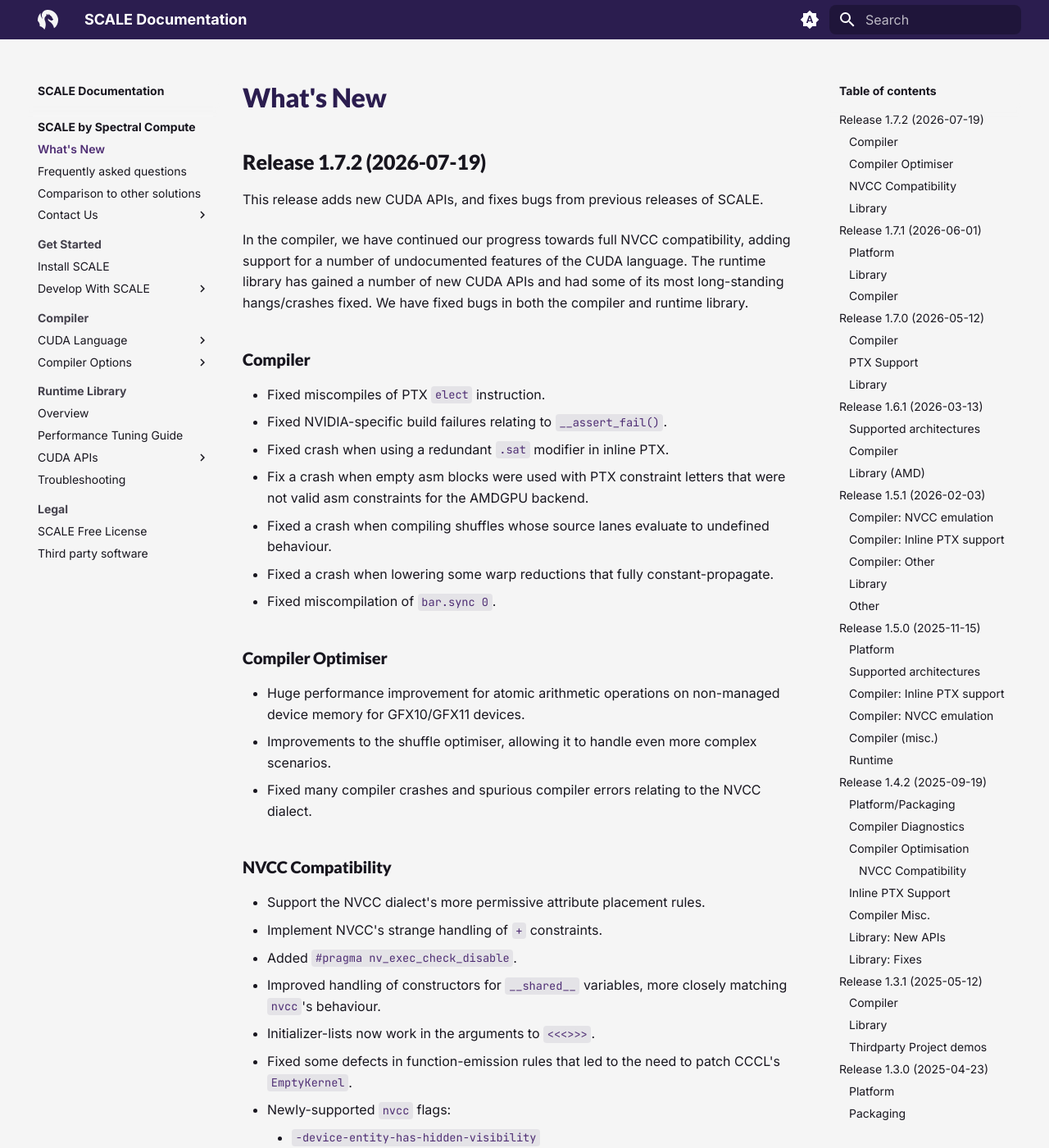
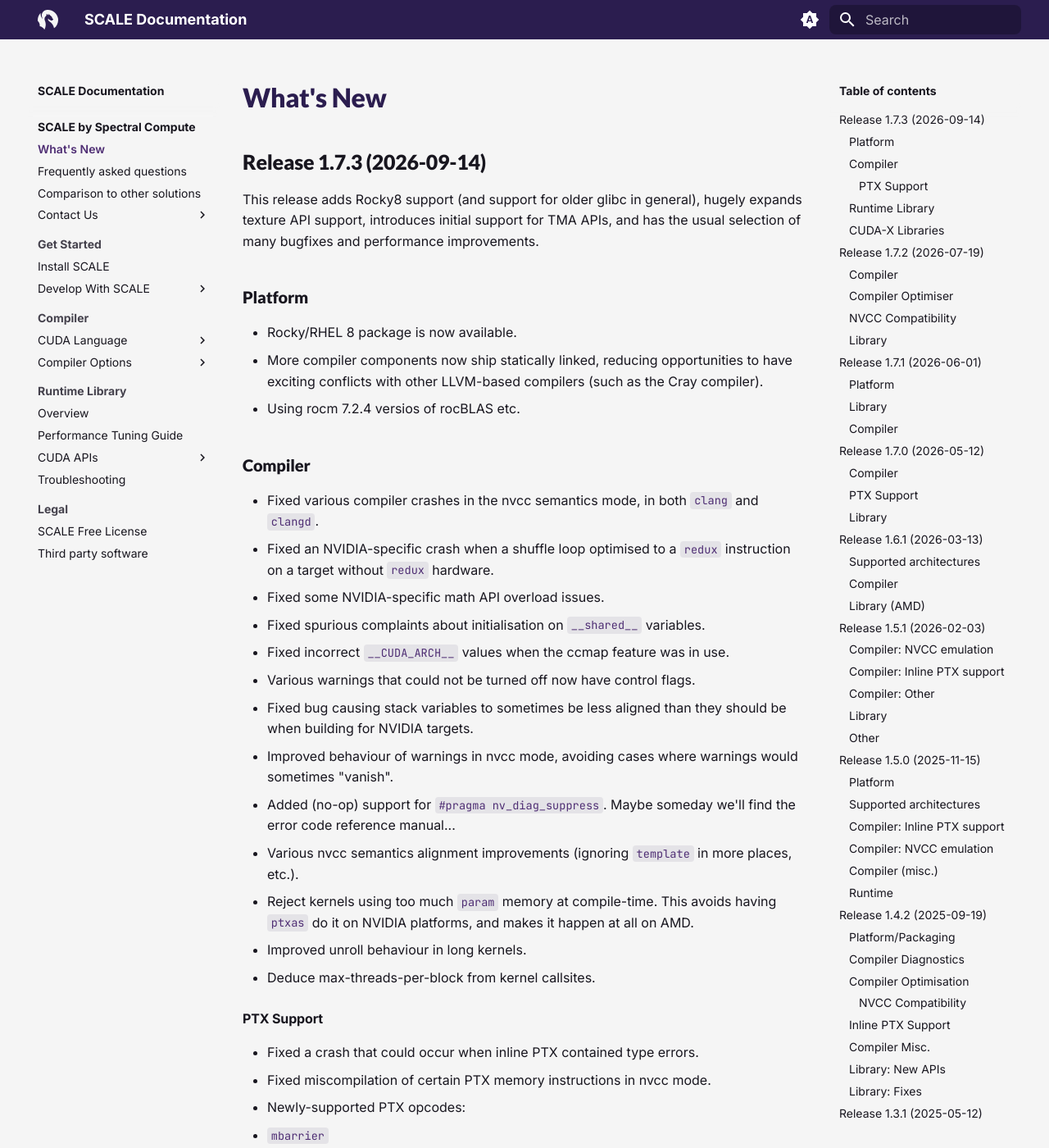
Before and after one commit to spectral-compute/scale-docs, an MkDocs documentation site: the page built from docs/manual/changelogs/whats-new.md, in a window 1280 px wide and 1400 px high. Shown: the whole window at 82% size. Built offline with MkDocs 1.6.1 and Material for MkDocs 9.7.7, drawn with Linux system fonts in a browser that asks for light colours; the version menu is left out; some of the changed text lies outside the part shown.

Commit message:
Changelog 1.7.3

```diff
--- a/docs/manual/changelogs/whats-new.md
+++ b/docs/manual/changelogs/whats-new.md
@@ -1,4 +1,95 @@
 # What's New
+
+## Release 1.7.3 (2026-09-14)
+
+This release adds Rocky8 support (and support for older glibc in general), hugely
+expands texture API support, introduces initial support for TMA APIs, and has the
+usual selection of many bugfixes and performance improvements.
+
+### Platform
+
+- Rocky/RHEL 8 package is now available.
+- More compiler components now ship statically linked, reducing opportunities to have
+  exciting conflicts with other LLVM-based compilers (such as the Cray compiler).
+- Using rocm 7.2.4 versios of rocBLAS etc.
+
+### Compiler
+
+- Fixed various compiler crashes in the nvcc semantics mode, in both `clang`
+  and `clangd`.
+- Fixed an NVIDIA-specific crash when a shuffle loop optimised to
+  a `redux` instruction on a target without `redux` hardware.
+- Fixed some NVIDIA-specific math API overload issues.
+- Fixed spurious complaints about initialisation on `__shared__` variables.
+- Fixed incorrect `__CUDA_ARCH__` values when the ccmap feature was in use.
+- Various warnings that could not be turned off now have control flags.
+- Fixed bug causing stack variables to sometimes be less aligned than
+  they should be when building for NVIDIA targets.
+- Improved behaviour of warnings in nvcc mode, avoiding cases where
+  warnings would sometimes "vanish".
+- Added (no-op) support for `#pragma nv_diag_suppress`. Maybe someday we'll
+  find the error code reference manual...
+- Various nvcc semantics alignment improvements (ignoring `template` in more places,
+  etc.).
+- Reject kernels using too much `param` memory at compile-time. This avoids having
+  `ptxas` do it on NVIDIA platforms, and makes it happen at all on AMD.
+- Improved unroll behaviour in long kernels.
+- Deduce max-threads-per-block from kernel callsites.
+
+#### PTX Support
+
+- Fixed a crash that could occur when inline PTX contained type errors.
+- Fixed miscompilation of certain PTX memory instructions in nvcc mode.
+- Newly-supported PTX opcodes:
+  - `mbarrier`
+  - `cp.async.bulk.*`
+  - `cp.async.bulk.tensor.*`
+  - `cp.async.bulk.prefetch.*`
+  - `fence.proxy.async`
+
+### Runtime Library
+
+- Improvements to "No device found" error messages.
+- Added `cuMemGetMemPool()`.
+- Added missing templated `cudaMallocAsync()`.
+- Improved kernel launch performance.
+- Eliminated some unnecessary synchronisation when launching graphs involving
+  host-to-host copies.
+- Fixed a discrepancy between the device-side runtime API's warpSize property
+  and that reported by the warpSize global on wave64 devices.
+- Added the [CUDA Excecution Context Management API](https://docs.nvidia.com/cuda/cuda-runtime-api/cuda_runtime_api/group__CUDART__EXECUTION__CONTEXT.html)
+- Added support for Green Contexts.
+- A slew of small header compatibility improvements.
+- Minifloat conversions are now less wrong.
+- Vector elements no longer get permuted during vector-minifloat
+  conversions.
+- Fixed accuracy issues in several device-side math APIs (mostly hyperbolic trig
+  and logarithms).
+- Zero-sized memset of nullptr is now allowed.
+- Zero-sized `cudaMallocPitch()` now works correctly.
+- Fixed 3D textures on GFX12 devices.
+- Added layered texture support.
+- Added cubemap support.
+- Added Lod/Grad texture samplers.
+- Fixed unresolved symbol issue for `sincosf()`.
+- `cuArray3DGetDescriptor()` now behaves properly for 3D textures.
+- Added software-emulated TMA for devices that lack hardware support.
+- Cooperative groups: added block and block-tile reductions.
+- Cooperative groups: Introduced the `__v1` namespace used by newer CUDA versions.
+
+### CUDA-X Libraries
+
+- Fixed C89 compatibility issues in cuFFT, cuSOLVER, and cuBLAS headers.
+- `cufftGetVersion()` now returns the cuFFT version.
+- Added some missing `*_v2` cuBLAS APIs.
+- Fixed various hangs/crashes from calling into cuSolver/cuSparse.
+- curand-device is now in the bitcode library, so much less sensitive to header
+  strangeness
+- Avoid shipping any rocm headers. They mostly weren't used, but caused problems
+  for people trying to use HIP while SCALE was installed.
+- Fixed subtle typing issues of the curand direction vector APIs.
+- Added a few more npp types.
+- `curandState` now correctly defaults to XORWOW.
 
 ## Release 1.7.2 (2026-07-19)
 
```
